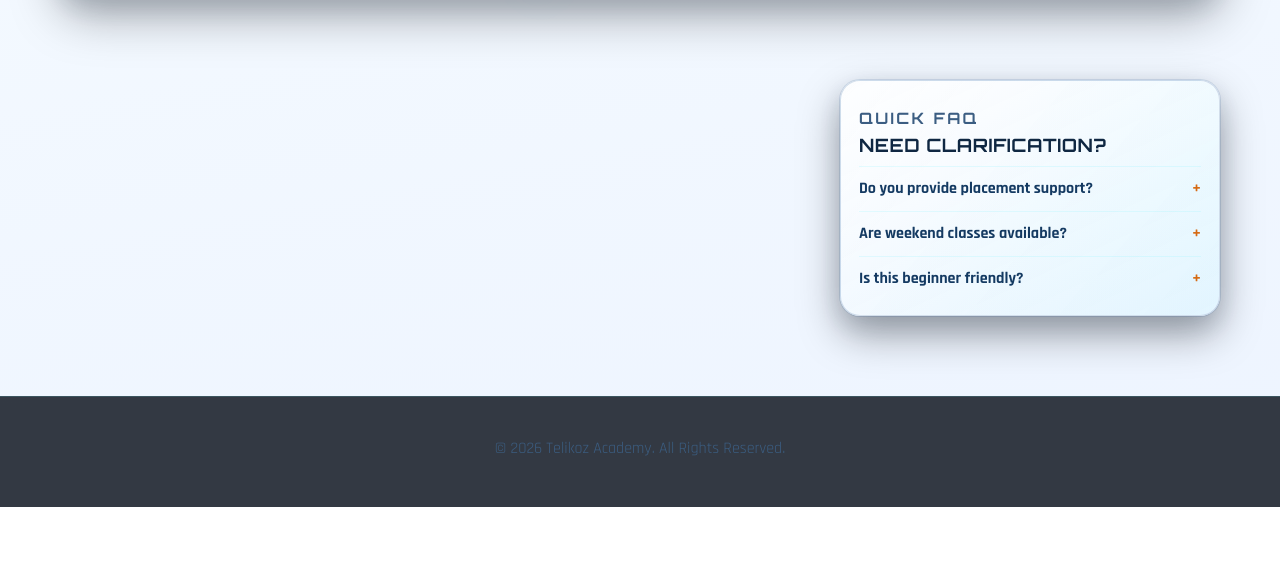
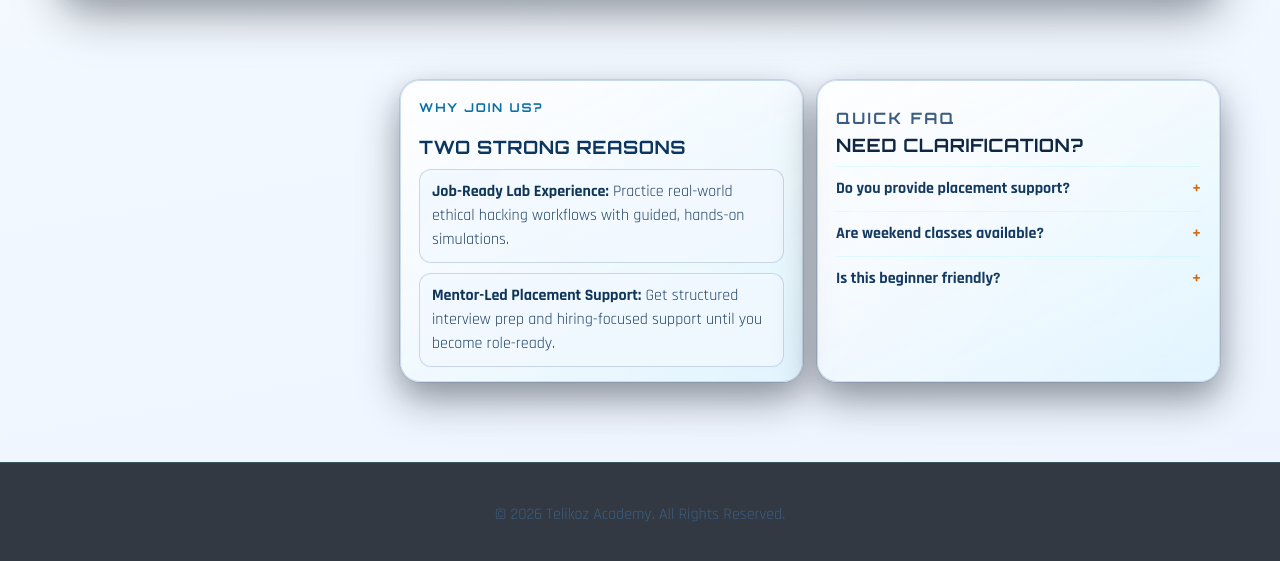
Before and after one commit to payaltelisara/telikoz-ui-clone, a plain HTML site: page index.html in a window 1280 px wide. Shown: the part 1412-1973 px from the top of the page. Before the commit the page ends 1919 px from the top, so only its background shows below. Drawn offline with Linux system fonts and the light colour scheme; some packages are replaced by stand-ins of ours; a script that the page names is missing.

Commit message:
Add Why Join Us card beside FAQ with two strong points

```diff
--- a/index.html
+++ b/index.html
@@ -186,6 +186,16 @@
     </section>
 
     <section class="faq-corner reveal delay-2" aria-labelledby="faq-title">
+      <div class="faq-cluster">
+        <aside class="join-card liquid-glass" aria-labelledby="join-title">
+          <p class="eyebrow">Why Join Us?</p>
+          <h2 id="join-title">Two Strong Reasons</h2>
+          <ul class="join-points">
+            <li><strong>Job-Ready Lab Experience:</strong> Practice real-world ethical hacking workflows with guided, hands-on simulations.</li>
+            <li><strong>Mentor-Led Placement Support:</strong> Get structured interview prep and hiring-focused support until you become role-ready.</li>
+          </ul>
+        </aside>
+
         <div class="faq-card liquid-glass">
           <p class="eyebrow">Quick FAQ</p>
           <h2 id="faq-title">Need Clarification?</h2>
@@ -202,6 +212,7 @@
             <p>Yes. The course starts from fundamentals and progresses to hands-on advanced labs.</p>
           </details>
         </div>
+      </div>
     </section>
   </main>
 
--- a/styles.css
+++ b/styles.css
@@ -571,8 +571,53 @@ input[aria-invalid="true"] {
   padding: 8px 0 80px;
 }
 
+.faq-cluster {
+  width: min(820px, 100%);
+  display: grid;
+  grid-template-columns: 1fr 1fr;
+  gap: 14px;
+}
+
+.join-card {
+  border-radius: 20px;
+  border: 1px solid var(--line);
+  background: linear-gradient(160deg, rgba(11, 22, 44, 0.78), rgba(8, 16, 32, 0.86));
+  box-shadow: var(--shadow-neon), 0 18px 42px rgba(0, 0, 0, 0.36);
+  padding: 18px 18px 14px;
+}
+
+.join-card h2 {
+  margin: 0 0 8px;
+  font-family: "Orbitron", sans-serif;
+  font-size: 1.15rem;
+  text-transform: uppercase;
+  letter-spacing: 0.03em;
+  color: var(--cyan-bright);
+}
+
+.join-points {
+  list-style: none;
+  margin: 0;
+  padding: 0;
+  display: grid;
+  gap: 10px;
+}
+
+.join-points li {
+  padding: 10px 10px 10px 12px;
+  border-radius: 12px;
+  border: 1px solid rgba(108, 242, 255, 0.16);
+  background: rgba(9, 19, 36, 0.56);
+  color: #cbe9ff;
+  font-size: 1rem;
+}
+
+.join-points strong {
+  color: var(--cyan-bright);
+}
+
 .faq-card {
-  width: min(380px, 100%);
+  width: 100%;
   border-radius: 20px;
   border: 1px solid var(--line);
   background: linear-gradient(160deg, rgba(11, 22, 44, 0.78), rgba(8, 16, 32, 0.86));
@@ -700,6 +745,10 @@ input[aria-invalid="true"] {
   .faq-card {
     width: 100%;
   }
+
+  .faq-cluster {
+    grid-template-columns: 1fr;
+  }
 }
 
 @media (max-width: 640px) {
@@ -784,7 +833,8 @@ body[data-theme="light"] .feature-card {
 
 body[data-theme="light"] .lead-card,
 body[data-theme="light"] .map-shell,
-body[data-theme="light"] .faq-card {
+body[data-theme="light"] .faq-card,
+body[data-theme="light"] .join-card {
   background: linear-gradient(155deg, rgba(255, 255, 255, 0.84), rgba(235, 245, 255, 0.78));
   border-color: rgba(30, 82, 144, 0.18);
 }
@@ -814,6 +864,16 @@ body[data-theme="light"] .faq-card summary {
   color: #143a62;
 }
 
+body[data-theme="light"] .join-points li {
+  background: rgba(241, 248, 255, 0.85);
+  color: #224366;
+  border-color: rgba(30, 82, 144, 0.2);
+}
+
+body[data-theme="light"] .join-points strong {
+  color: #0f3559;
+}
+
 body[data-theme="light"] .map-btn {
   color: #f7fbff;
   background: linear-gradient(130deg, rgba(23, 105, 186, 0.92), rgba(17, 148, 173, 0.92));
```
Lines whose indentation alone changed are shown as unchanged.
